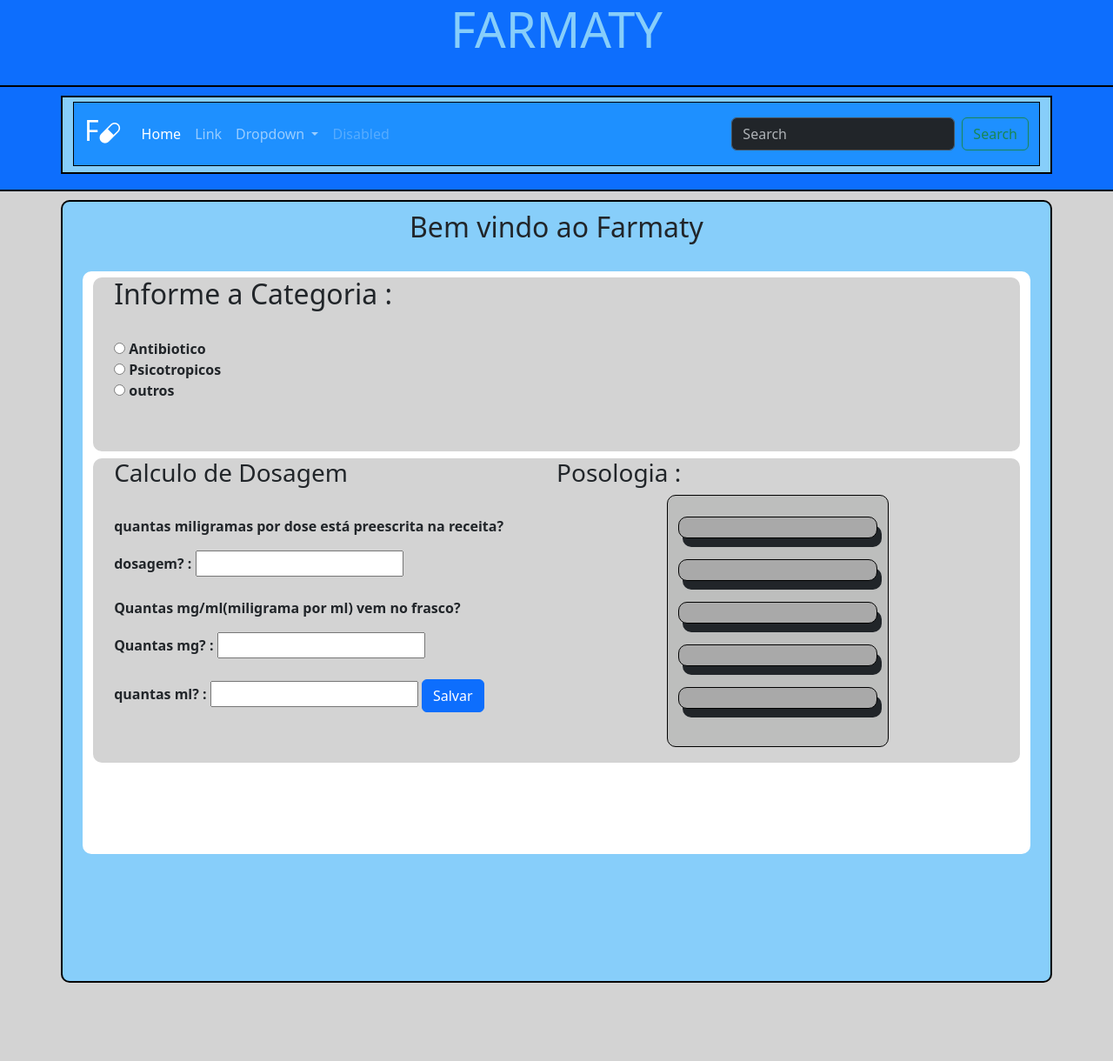
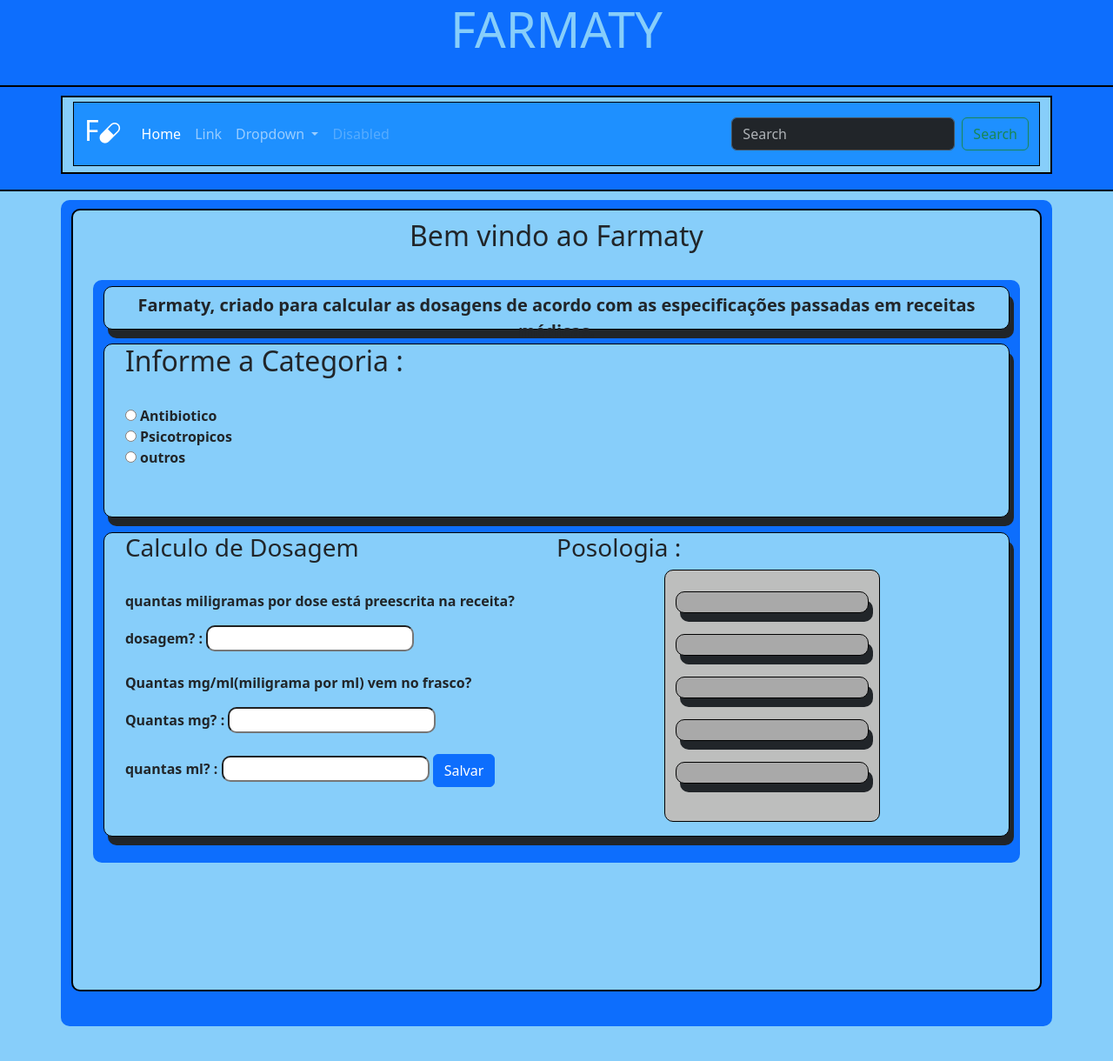
Before and after one commit to Anaellen123/Farmaty, a Flask app: page / in a window 1280 px wide. Shown: the whole page at 87% size. Run offline with Flask 3, Linux system fonts and the light colour scheme; some libraries are stand-ins or nearby versions.

Commit message:
fourteenth commit

```diff
--- a/static/style2.css
+++ b/static/style2.css
@@ -1,8 +1,14 @@
 #bottom{
-    background-color: #d3d3d3 ;
+    background-color: #87CEFA;
     height: 1000px;
 }
+#aspecto_borda {
+    position: relative;
+    top: 10px;
+    border-radius: 10px;
+    height: 950px;
 
+}
 #conteudo{
     width: 100%;
     height: 900px;
@@ -44,10 +50,28 @@
 }
 /*fechamento da estilização do titulo bem vindo ao farmaty*/
 
+#info{
+    height: 50px;
+    width: 100%;
+    background-color: #87CEFA;
+    position: relative;
+    top: 7px;
+    border-radius: 10px;
+    text-align: center;
+    border: 1px solid #000;
+    box-shadow: 5px 10px;
+}
+
+#info p{
+     position: relative;
+     top: 6px;
+     font-size: 20px;
+
+}
 
 #section1{
     height: 670px;
-    background-color: #fff;
+    background-color: #E0FFFF;
     width: 98%;
     position: relative;
     top: 10px;
@@ -65,19 +89,23 @@
 #section2{
     height: 200px;
     width: 100%;
-    background-color: #d3d3d3;
+    background-color: #87CEFA;
     position: relative;
-    top: 7px;
+    top: 23px;
     border-radius: 10px;
+    border: 1px solid #000;
+    box-shadow: 5px 10px;
 
 }
 #calculador{
     height:350px;
     width: 100%;
-    background-color: #d3d3d3;
+    background-color: #87CEFA;
     position: relative;
-    top: 15px;
+    top: 40px;
     border-radius: 10px;
+    border: 1px solid #000;
+    box-shadow: 5px 10px;
 
 }
 
@@ -110,3 +138,7 @@
 
 
 }
+
+input{
+    border-radius: 10px;
+}
--- a/templates/index.html
+++ b/templates/index.html
@@ -1,7 +1,8 @@
 {% extends "header.html" %}
 {% block conteudo %}
-<div id="bottom">
-    <div class="container" id="conteudo">
+<div  id="bottom">
+    <div class="container bg-primary" id="aspecto_borda">
+        <div class="container " id="conteudo">
         <div class="container" id="margem1">
             <div class="container" id="margem2">
 
@@ -12,7 +13,13 @@
         </div>
 
 
-        <div class="container" id="section1">
+        <div class="container bg-primary" id="section1">
+             <div class="container" id="info">
+                            <p>
+                                <strong>Farmaty, criado para calcular as dosagens de acordo com as especificações
+                                passadas em receitas médicas.</strong>
+                            </p>
+                        </div>
             <div class="container" id="section2">
 
                 <div class="container" >
@@ -32,7 +39,9 @@
 
                 <div class="container" id="calculador">
 
+
                     <div class="container" id="section3">
+
                         <section id="dosagem">
                             <h3>Calculo de Dosagem</h3><br>
                             <p><strong>quantas miligramas por dose está preescrita na receita?</strong></p>
@@ -74,6 +83,7 @@
         </div>
 
     </div>
+    </div>
 </div>
 
 {% endblock %}
```
